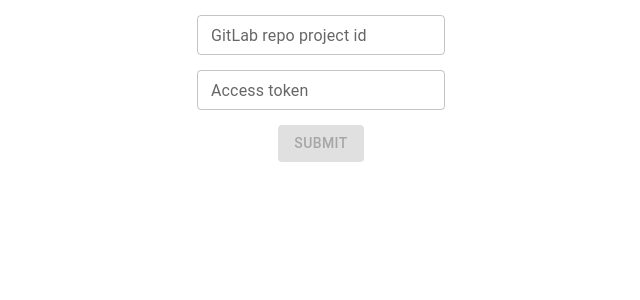
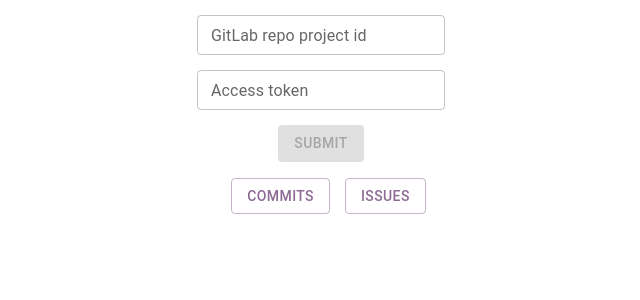
Before and after one commit to millieba/webdev-project2, a React (Create React App) app in the folder prosjekt-2/: page / in a window 1280 px wide. Shown: the top 300 px of the page, without its empty margins (319-959 px from the left). Built offline with nearby package versions, Linux system fonts and the light colour scheme.

Commit message:
Let user choose

```diff
--- a/prosjekt-2/src/App.tsx
+++ b/prosjekt-2/src/App.tsx
@@ -1,10 +1,12 @@
 import './App.css';
 import SendLink from './components/SendLink';
+import UserPick from './components/UserPick';
 
 function App() {
   return (
     <div className="App">
-    <SendLink />
+    {/* <SendLink /> */}
+    <UserPick />
     </div>
   );
 }
--- a/prosjekt-2/src/api/api.tsx
+++ b/prosjekt-2/src/api/api.tsx
@@ -3,14 +3,16 @@
 interface Props {
     accessToken: string;
     projectId: string;
+    userPick: string;
+    displayValue: string;
 }
 
-function Connect({ accessToken, projectId }: Props) {
+function Connect({ accessToken, projectId, userPick, displayValue }: Props) {
     const [error, setError] = useState(null);
     const [isLoaded, setIsLoaded] = useState(false);
     const [resultData, setResult] = useState<any[]>([])
 
-    const gitlabRepoLink = "https://gitlab.stud.idi.ntnu.no/api/v4/projects/" + projectId + "/repository/commits"
+    const gitlabRepoLink = "https://gitlab.stud.idi.ntnu.no/api/v4/projects/" + projectId + userPick;
 
     // based on the example in React's Ajax documentation https://reactjs.org/docs/faq-ajax.html
     useEffect(() => {
@@ -38,7 +40,6 @@
                 })
     }, [accessToken, gitlabRepoLink])
 
-
     if (error) {
         return <div>Error: {error}</div>;
     }
@@ -49,7 +50,9 @@
         return (<ul style={{ listStyleType: "none" }}>
             {resultData.map((result, i) => (
                 <li key={i}>
-                    {result.message}
+                    {/* {result."message"} */}
+                    {/* {result}.{displayValue */}
+                    {result[displayValue]}
                 </li>
             ))}
         </ul>
--- a/prosjekt-2/src/components/SendLink.tsx
+++ b/prosjekt-2/src/components/SendLink.tsx
@@ -4,7 +4,12 @@
 import { useEffect, useState } from 'react';
 import Connect from '../api/api';
 
-function SendLink() {
+interface Props {
+  userPick: string;
+  displayValue: string;
+}
+
+function SendLink({userPick, displayValue}: Props) {
 
   const [disableButton, setDisableButton] = useState(true);
 
@@ -62,8 +67,10 @@
           </Button>
         </Box>
         {accessToken !== undefined && projectId !== undefined ?
-        <Connect accessToken={accessToken} projectId={projectId}/> :
+        <Connect accessToken={accessToken} projectId={projectId} userPick={userPick} displayValue={displayValue} /> :
         <></> }
+
+        <p>{userPick}</p>
       </div>
   );
 }
--- /dev/null
+++ b/prosjekt-2/src/components/UserPick.tsx
@@ -0,0 +1,36 @@
+import { Box, Button } from "@mui/material";
+import { useState } from "react";
+import SendLink from "./SendLink";
+
+function UserPick() {
+
+    const [userRequest, setUserRequest] = useState<string>("");
+    const [displayValue, setDisplayValue] = useState<string>("");
+
+    return (
+        // To adjust the colors on the MUI-components, use theme in index.tsx
+        <>
+            <SendLink userPick={userRequest} displayValue={displayValue} />
+            <Box sx={{ m: "15px" }}>
+                <Button variant="outlined"
+                    onClick={() => {
+                        setUserRequest("/repository/commits");
+                        setDisplayValue("message");
+                    }}
+                    sx={{ ml: "15px" }}>
+                    Commits
+                </Button>
+                <Button variant="outlined"
+                onClick={() => {
+                    setUserRequest("/issues");
+                    setDisplayValue("description");
+                }}
+                sx={{ ml: "15px" }}>
+                    Issues
+                </Button>
+            </Box>
+        </>
+    );
+}
+
+export default UserPick;
```
Also changed, not shown: prosjekt-2/src/components/DisplayValues.tsx (added, +15 -0 lines).
